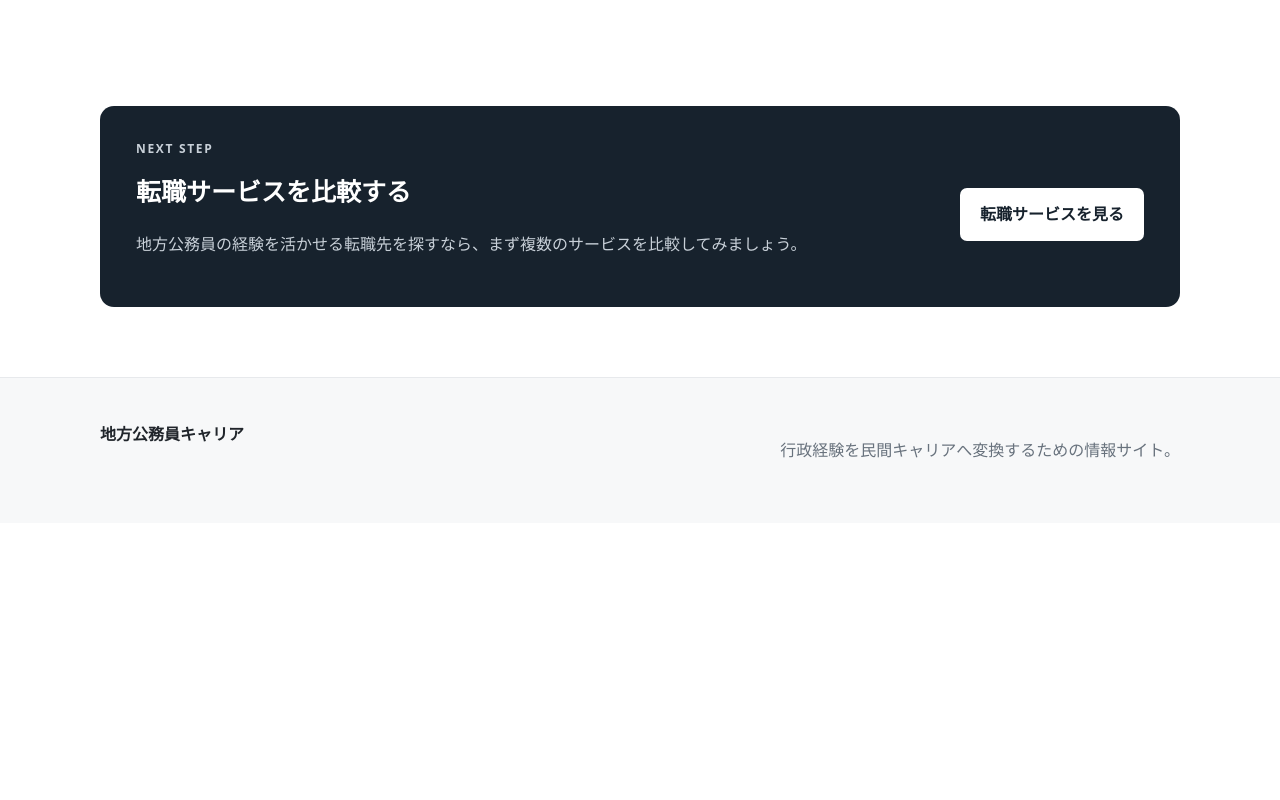
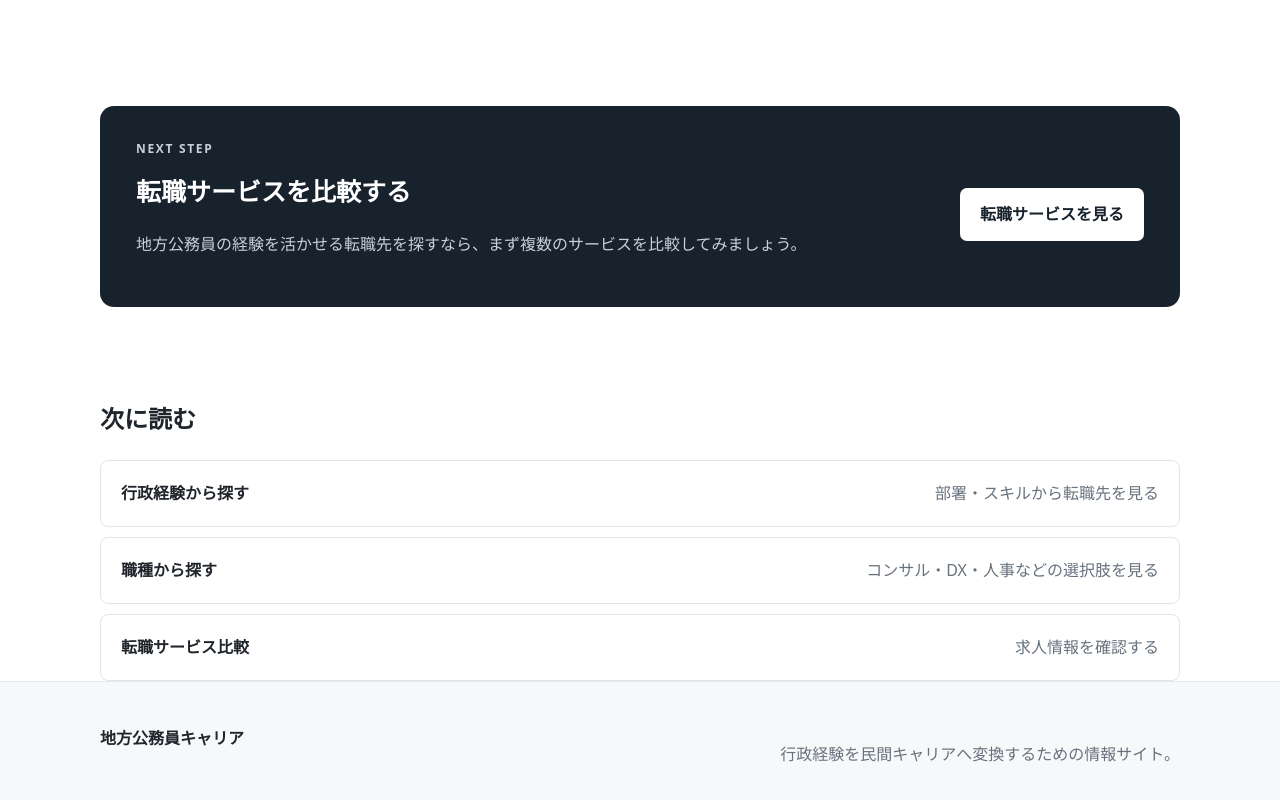
Before and after one commit to localgov-career/gov-career, an Astro site: page / in a window 1280 px wide. Shown: the part 1912-2712 px from the top of the page. Before the commit the page ends 2435 px from the top, so only its background shows below. Built offline with nearby package versions, Linux system fonts and the light colour scheme; Astro itself is replaced by a stand-in of ours.

Commit message:
Update BaseLayout.astro

```diff
--- a/src/layouts/BaseLayout.astro
+++ b/src/layouts/BaseLayout.astro
@@ -26,7 +26,28 @@ const { title, description = "地方公務員から民間企業への転職情
 <main>
   <slot />
 </main>
+<section class="site-navigation-links">
+  <div class="container">
+    <h2>次に読む</h2>
 
+    <div class="grid-list">
+      <a href="/articles/skill-map/">
+        <b>行政経験から探す</b>
+        <span>部署・スキルから転職先を見る</span>
+      </a>
+
+      <a href="/articles/career-options/">
+        <b>職種から探す</b>
+        <span>コンサル・DX・人事などの選択肢を見る</span>
+      </a>
+
+      <a href="/services/">
+        <b>転職サービス比較</b>
+        <span>求人情報を確認する</span>
+      </a>
+    </div>
+  </div>
+</section>
 <footer>
   <div class="container footer-inner">
     <strong>地方公務員キャリア</strong>
```
